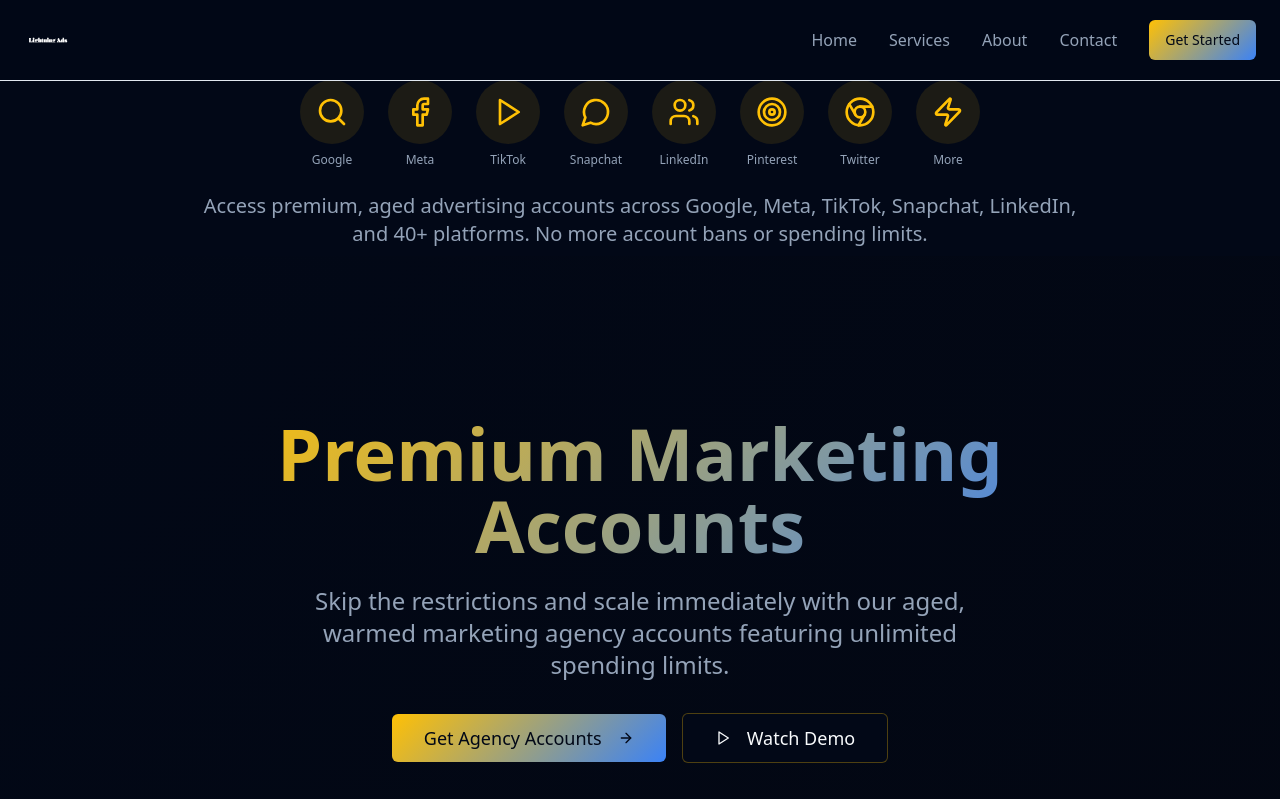
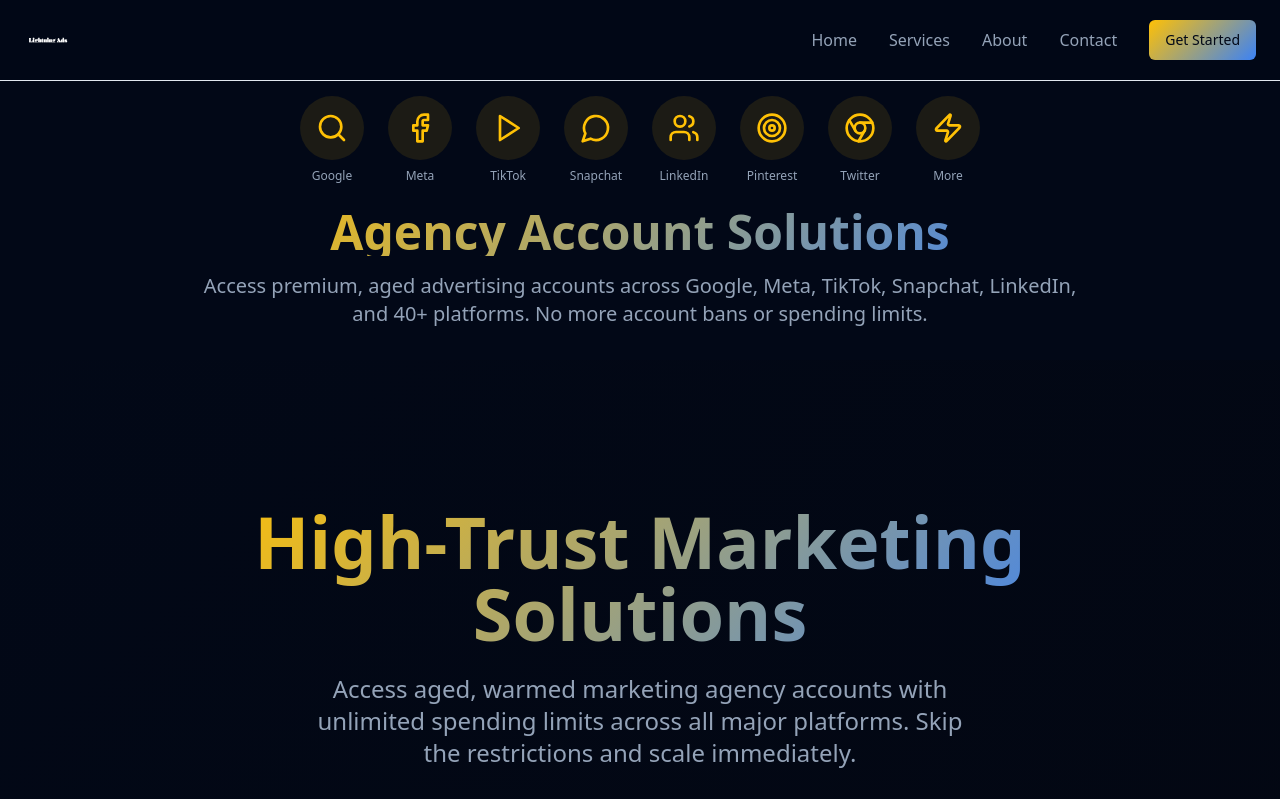
Before and after one commit to doctorfawad31-dev/lightening-ads, a React (Vite) app: page / in a window 1280 px wide. Shown: the top 799 px of the page. Built offline with nearby package versions, Linux system fonts and the light colour scheme; the HTML template or start-up script is replaced by a standard one.

Commit message:
Reverted to commit 9569eb9bf3bb89c3cd2c7e9cc155586dd20e53a3

```diff
--- a/src/components/Hero.tsx
+++ b/src/components/Hero.tsx
@@ -5,8 +5,8 @@ import { useState, useEffect } from "react"
 
 const Hero = () => {
   const titles = [
-    "Agency Account Solutions",
-    "Premium Marketing Accounts",
+    "Premium Agency Ad Accounts",
+    "High-Trust Marketing Solutions",
     "Unlimited Spending Power"
   ]
 
@@ -20,7 +20,7 @@ const Hero = () => {
     return () => clearInterval(interval)
   }, [])
   return (
-    <section id="home" className="relative min-h-screen flex items-center justify-center overflow-hidden pt-8">
+    <section id="home" className="relative min-h-screen flex items-center justify-center overflow-hidden">
       {/* Background Image */}
       <div className="absolute inset-0">
         <img
@@ -44,8 +44,8 @@ const Hero = () => {
           </h1>
 
           <p className="text-xl md:text-2xl text-muted-foreground mb-8 max-w-2xl mx-auto">
-            Skip the restrictions and scale immediately with our aged, warmed marketing
-            agency accounts featuring unlimited spending limits.
+            Access aged, warmed marketing agency accounts with unlimited spending limits across all major platforms.
+            Skip the restrictions and scale immediately.
           </p>
 
           <div className="flex flex-col sm:flex-row gap-4 justify-center items-center">
--- a/src/components/PlatformBanner.tsx
+++ b/src/components/PlatformBanner.tsx
@@ -13,10 +13,10 @@ const PlatformBanner = () => {
   ]
 
   return (
-    <section className="pt-20 pb-2 bg-background">
+    <section className="pt-24 pb-8 bg-background">
       <div className="container mx-auto px-6">
         {/* Platform Icons */}
-        <div className="flex flex-wrap justify-center items-center gap-6">
+        <div className="flex flex-wrap justify-center items-center gap-6 mb-6">
           {platforms.map((platform, index) => (
             <div
               key={index}
@@ -32,8 +32,11 @@ const PlatformBanner = () => {
           ))}
         </div>
 
-        {/* Description */}
-        <div className="text-center max-w-4xl mx-auto mt-6">
+        {/* Main Content */}
+        <div className="text-center max-w-4xl mx-auto">
+          <h2 className="text-4xl md:text-5xl font-bold mb-4 bg-gradient-primary bg-clip-text text-transparent">
+            Agency Account Solutions
+          </h2>
           <p className="text-lg md:text-xl text-muted-foreground leading-relaxed">
             Access premium, aged advertising accounts across Google, Meta, TikTok,
             Snapchat, LinkedIn, and 40+ platforms. No more account bans or spending
```
